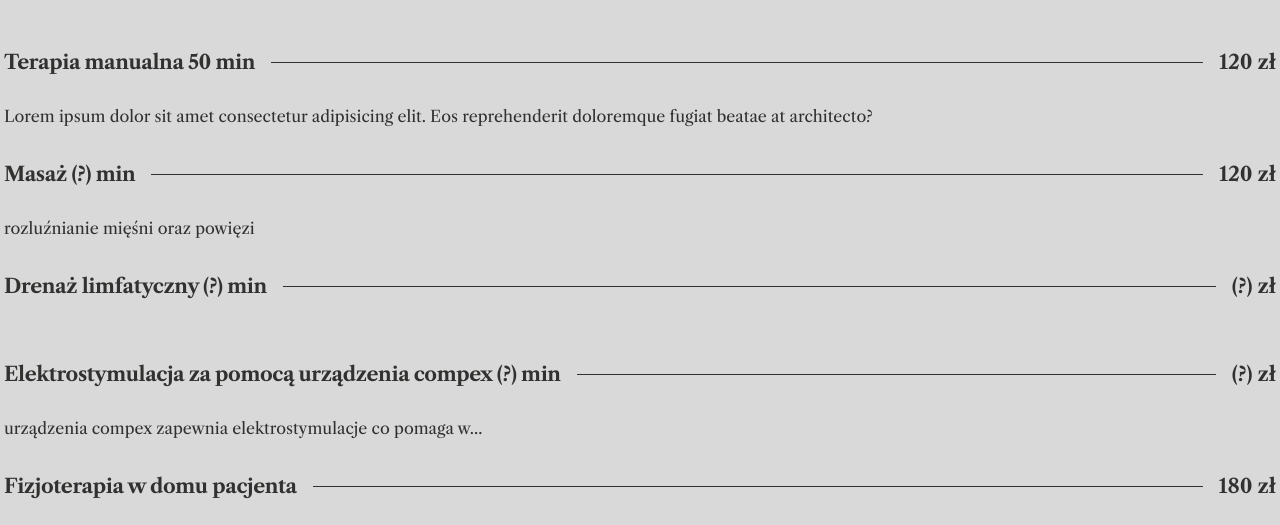
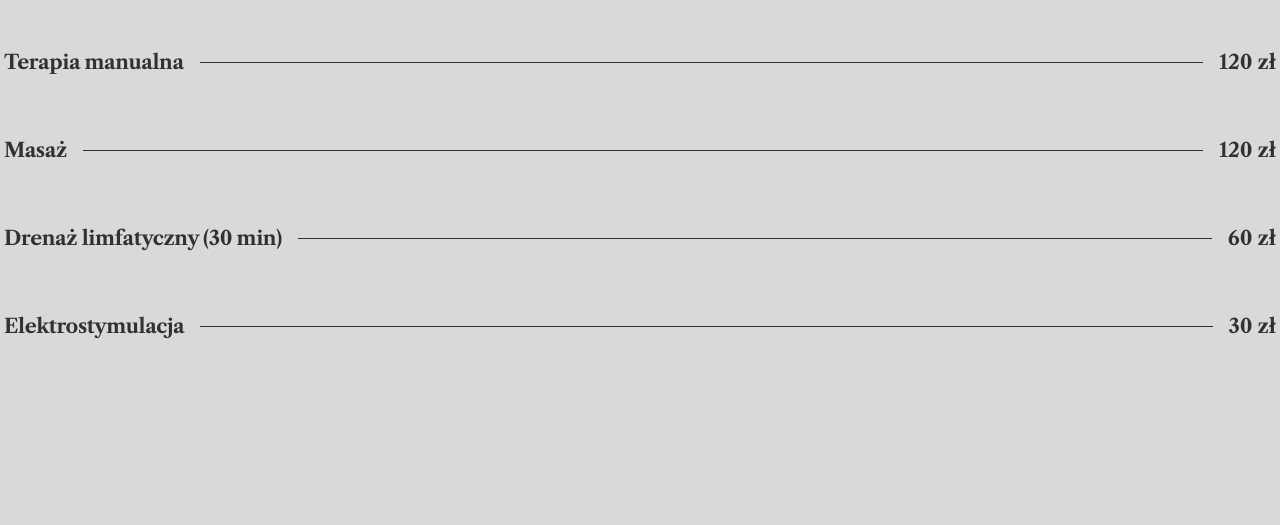
Before and after one commit to bartoszjaniuk/astro-physiotherapy, an Astro site: page /cennik in a window 1280 px wide. Shown: the part 272-797 px from the top of the page. Built offline with nearby package versions, Linux system fonts and the light colour scheme; Astro itself is replaced by a stand-in of ours; a web font is replaced by a local one.

Commit message:
update home description, price list

```diff
--- a/src/_views/Home/Home.tsx
+++ b/src/_views/Home/Home.tsx
@@ -105,7 +105,7 @@ export const Home = () => {
 
 					<div className="bg-transparent absolute w-full top-52 md:top-80 lg:top-[30%] xl:w-96 2xl:top-[40%] responsive-padding z-10">
 						<ScaleUp>
-							<Description text="Specjalizuje się w diagnostyce, leczeniu i zapobieganiu problemom ruchowym poprzez terapię manualną, ćwiczenia i techniki fizykalne, pomagając pacjentom w poprawie ich mobilności i jakości życia." />
+							<Description text="Specjalizuje się w diagnostyce, leczeniu i zapobieganiu problemom ruchowym poprzez terapię manualną, ćwiczenia i zabiegi fizykalne, pomagając pacjentom w poprawie ich mobilności i jakości życia." />
 						</ScaleUp>
 					</div>
 
@@ -144,9 +144,9 @@ export const Home = () => {
 					<ScaleUp>
 						<p className="text-2xl md:text-3xl xl:text-4xl p-4">
 							Postaraj jak najlepiej przygotować się do wizyty. Zabierz ze sobą
-							badania na plycie CD, lub innym nośniku pamięci. Koniecznie weź ze
-							sobą ręcznik, wygodny strój, który nie będzie krępowal ruchow,
-							oraz obuwie zmienne.
+							badania jeśli jakieś posiadasz. Koniecznie weź ze sobą ręcznik,
+							wygodny strój, który nie będzie krępowal ruchow, oraz obuwie
+							zmienne.
 						</p>
 					</ScaleUp>
 				</div>
--- a/src/_views/PriceList/PriceList.tsx
+++ b/src/_views/PriceList/PriceList.tsx
@@ -21,31 +21,31 @@ type PriceList = {
 
 const PRICE_LIST: PriceList[] = [
 	{
-		title: "Terapia manualna 50 min",
+		title: "Terapia manualna",
 		price: "120 zł",
-		description:
-			"Lorem ipsum dolor sit amet consectetur adipisicing elit. Eos reprehenderit doloremque fugiat beatae at architecto?",
+		// description:
+		// 	"Lorem ipsum dolor sit amet consectetur adipisicing elit. Eos reprehenderit doloremque fugiat beatae at architecto?",
 	},
 	{
-		title: "Masaż (?) min",
+		title: "Masaż",
 		price: "120 zł",
-		description: "rozluźnianie mięśni oraz powięzi",
+		// description: "rozluźnianie mięśni oraz powięzi",
 	},
 	{
-		title: "Drenaż limfatyczny (?) min",
-		price: "(?) zł",
-		description: "",
+		title: "Drenaż limfatyczny (30 min)",
+		price: "60 zł",
+		// description: "",
 	},
 	{
-		title: "Elektrostymulacja za pomocą urządzenia compex (?) min",
-		price: "(?) zł",
-		description: "urządzenia compex zapewnia elektrostymulacje co pomaga w...",
+		title: "Elektrostymulacja",
+		price: "30 zł",
+		// description: "urządzenia compex zapewnia elektrostymulacje co pomaga w...",
 	},
-	{
-		title: "Fizjoterapia w domu pacjenta",
-		price: "180 zł",
-		description: "fizjoterapia z dojazdem do domu pacjenta",
-	},
+	// {
+	// 	title: "Fizjoterapia w domu pacjenta",
+	// 	price: "180 zł",
+	// 	description: "fizjoterapia z dojazdem do domu pacjenta",
+	// },
 ];
 
 const PriceListItem = ({ price, title, description }: PriceList) => {
```
